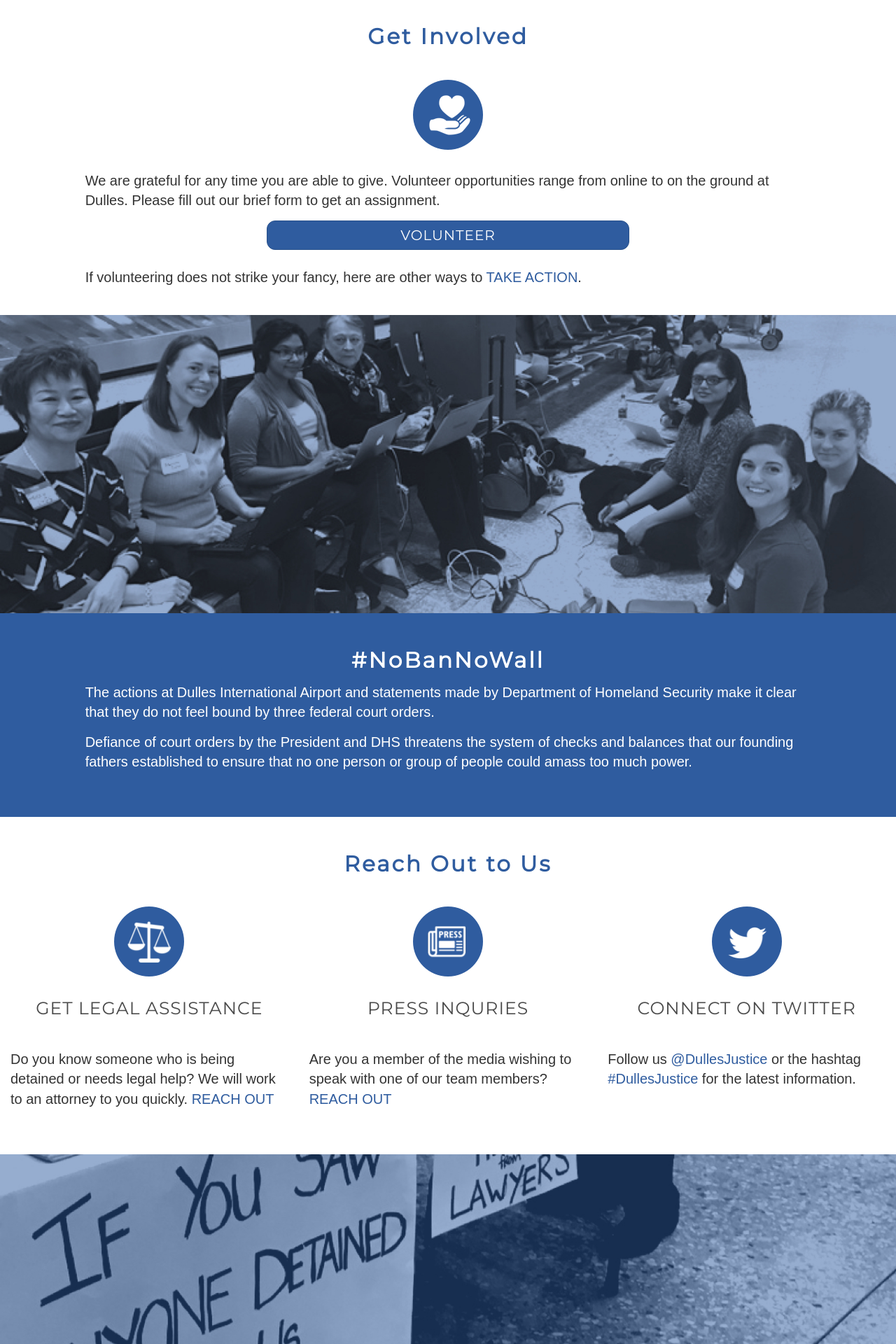
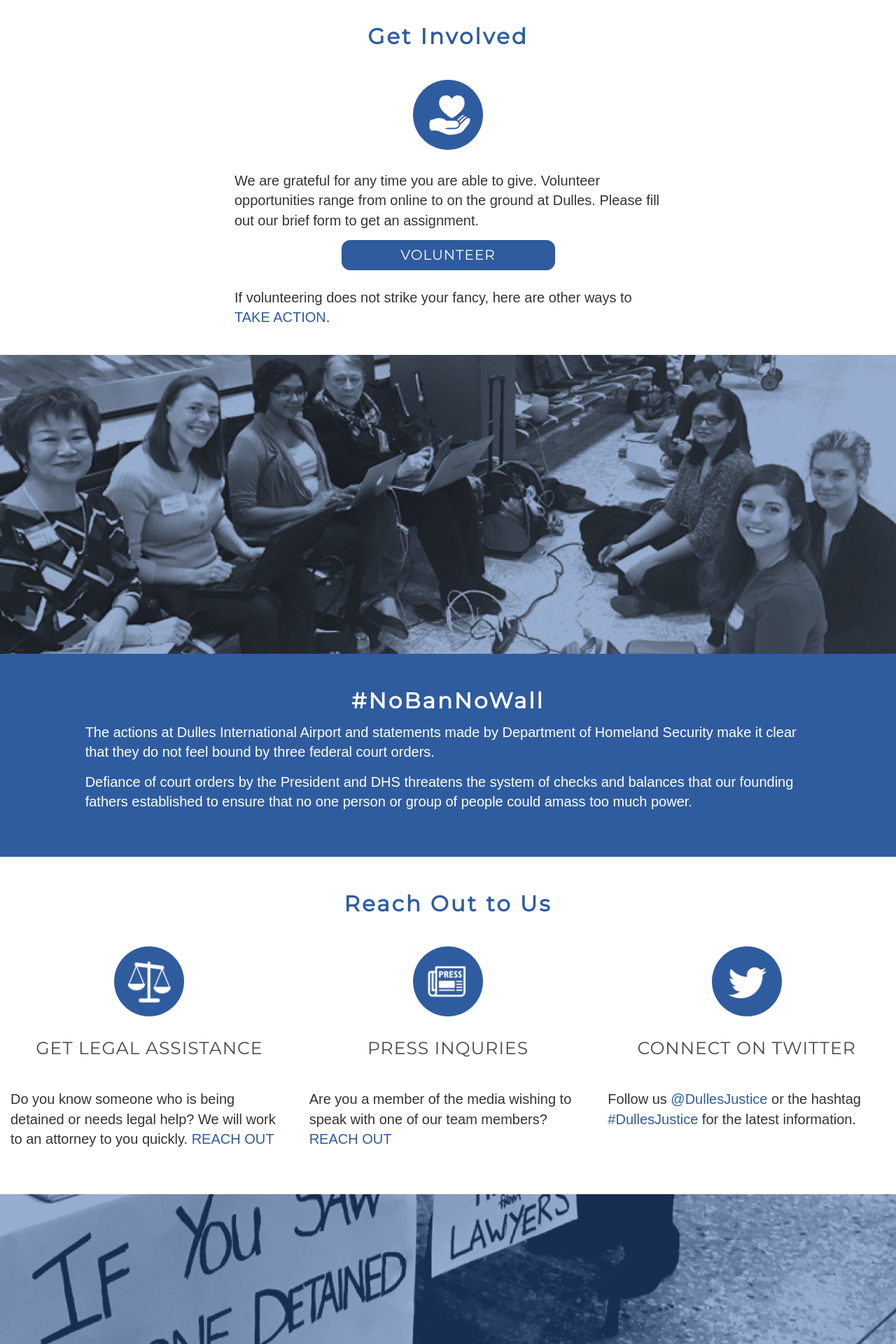
Before and after one commit to dullesjustice/site, a Jekyll site: the page built from index.md, in a window 1280 px wide. Shown: the part 1054-2974 px from the top of the page at 70% size. Built offline with Jekyll 4.4.1, drawn with Linux system fonts in a browser that asks for light colours; some web fonts are replaced.

Commit message:
adjust volunteer section spacing

```diff
--- a/index.md
+++ b/index.md
@@ -20,7 +20,7 @@
     <div class="col-sm-10 col-sm-offset-1"><h2>Get Involved</h2></div>
   </div>
   <div class="row getinvolved">
-    <div class="col-sm-10 col-sm-offset-1 col-xs-12">
+    <div class="col-sm-6 col-sm-offset-3 col-xs-10 col-xs-offset-1">
       <img class="centered" src="{{ site.baseurl }}/images/Icon-Volunteer.png" />
       <p>
         We are grateful for any time you are able to give. Volunteer opportunities range from online to on the ground at Dulles. Please fill out our brief form to get an assignment.
@@ -29,7 +29,7 @@
     </div>
   </div>
   <div class="row pad25">
-    <div class="col-sm-10 col-sm-offset-1 col-xs-12">
+    <div class="col-sm-6 col-sm-offset-3 col-xs-10 col-xs-offset-1">
       <p>If volunteering does not strike your fancy, here are other ways to <a href="{{ site.baseurl }}/action/">TAKE ACTION</a>.</p>
     </div>
   </div>
```
